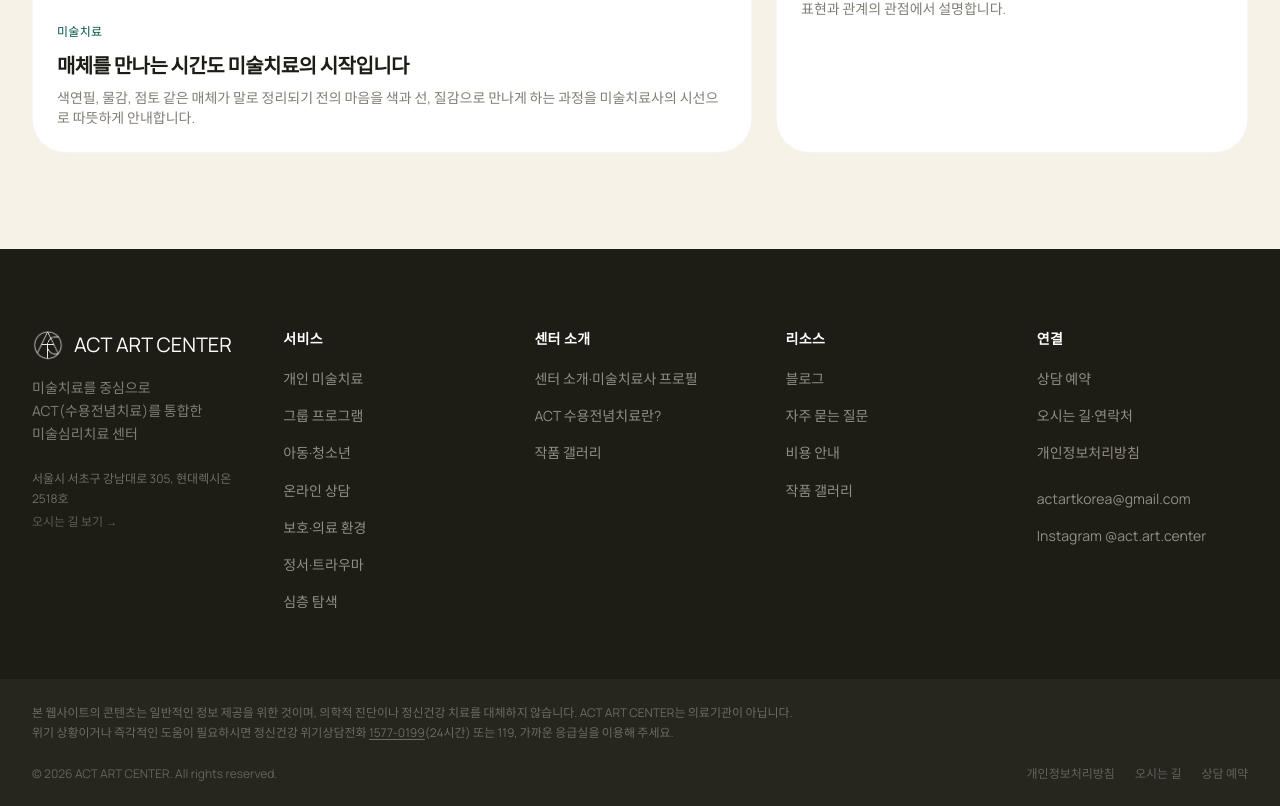
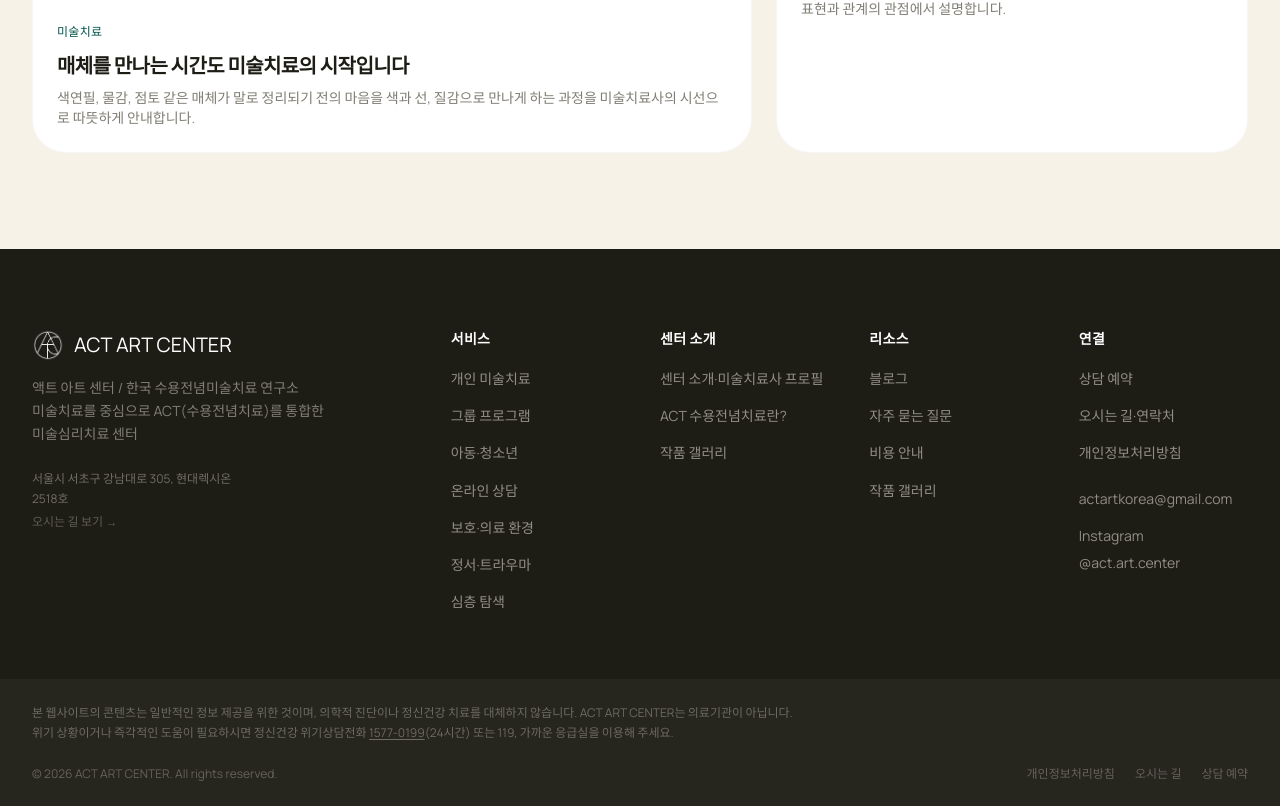
Before and after one commit to act-art-center/actartcenter.com, a Next.js app: page / in a window 1280 px wide. Shown: the part 8103-8909 px from the top of the page. Built offline with nearby package versions, Linux system fonts and the light colour scheme.

Commit message:
fix: update footer identity copy

```diff
--- a/src/components/layout/Footer.tsx
+++ b/src/components/layout/Footer.tsx
@@ -27,17 +27,17 @@ export function Footer() {
   return (
     <footer className="bg-night text-stone pt-16 lg:pt-20">
       <Container>
-        <div className="grid grid-cols-2 md:grid-cols-4 lg:grid-cols-5 gap-y-12 gap-x-8 lg:gap-x-10">
-          {/* Brand — mobile: 전체 폭, desktop: 1 컬럼 */}
-          <div className="col-span-2 md:col-span-4 lg:col-span-1">
+        <div className="grid grid-cols-2 md:grid-cols-4 lg:grid-cols-6 gap-y-12 gap-x-8 lg:gap-x-10">
+          {/* Brand — mobile: 전체 폭, desktop: 2 컬럼 */}
+          <div className="col-span-2 md:col-span-4 lg:col-span-2">
             <Link href="/" className="flex items-center gap-2.5 text-white">
               <Logo className="w-8 h-8" invert />
               <span className="font-[var(--font-display)] text-xl">ACT ART CENTER</span>
             </Link>
-            <p className="mt-4 text-sm text-stone/60 max-w-[28ch] leading-relaxed">
-              미술치료를 중심으로<br />
-              ACT(수용전념치료)를 통합한<br />
-              미술심리치료 센터
+            <p className="mt-4 text-sm text-stone/60 leading-relaxed">
+              <span className="block whitespace-nowrap">액트 아트 센터 / 한국 수용전념미술치료 연구소</span>
+              <span className="block whitespace-nowrap">미술치료를 중심으로 ACT(수용전념치료)를 통합한</span>
+              <span className="block">미술심리치료 센터</span>
             </p>
 
             {/* Address — clickable to /contact so visitors can find the map */}
```
